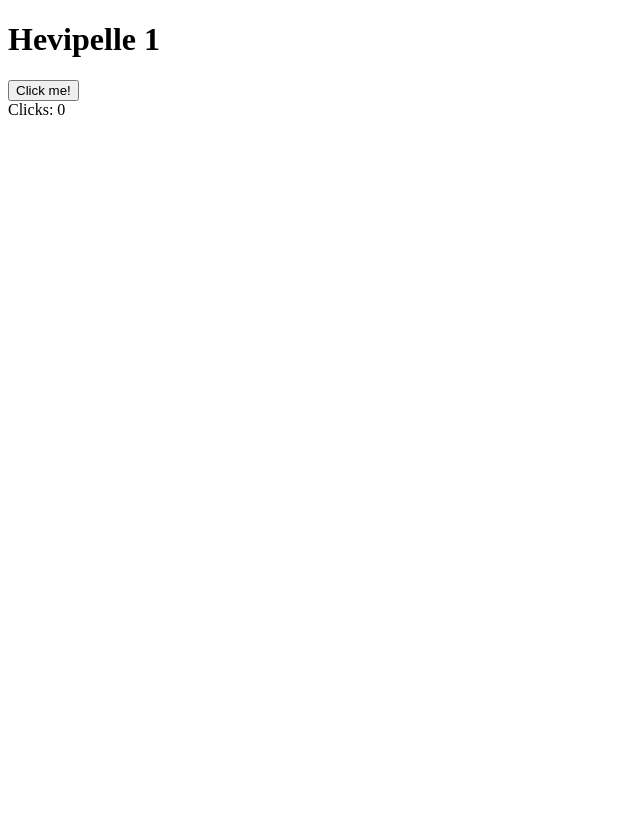
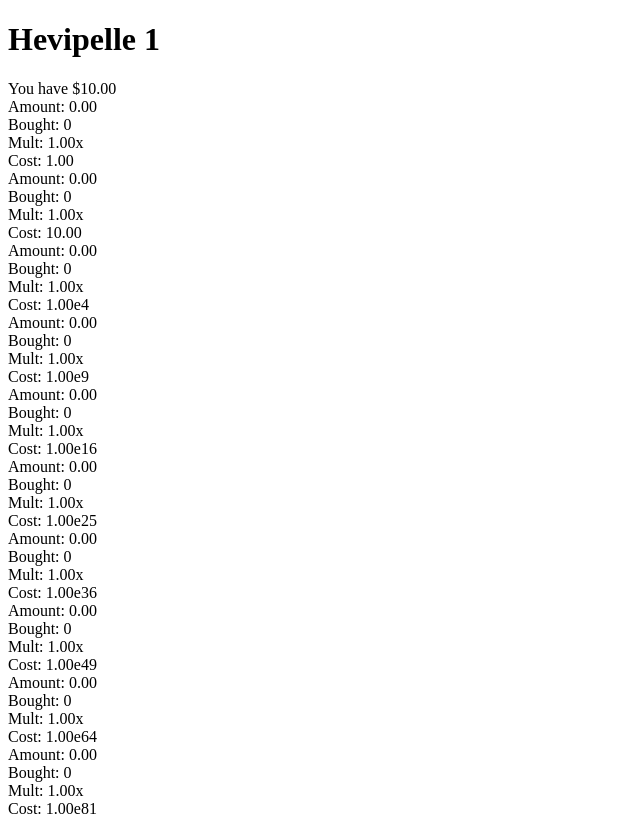
Before and after one commit to rotwang00/hevipelle, a plain HTML site: page index.html in a window 1280 px wide. Shown: the whole page, without its empty margins (0-640 px from the left). Before the commit the page ends 800 px from the top, so only its background shows below. Drawn offline with Linux system fonts and the light colour scheme.

Commit message:
Added main game loop

```diff
--- a/index.html
+++ b/index.html
@@ -9,8 +9,19 @@
   </head>
   <body>
     <h1>Hevipelle 1</h1>
-    <button onclick="clicked()">Click me!</button>
-    <div id="clicks">Clicks: 0</div>
+    <div id="currency">You have $10</div>
+    <div class="generators-container">
+      <div class="generator" id="gen1"></div>
+      <div class="generator" id="gen2"></div>
+      <div class="generator" id="gen3"></div>
+      <div class="generator" id="gen4"></div>
+      <div class="generator" id="gen5"></div>
+      <div class="generator" id="gen6"></div>
+      <div class="generator" id="gen7"></div>
+      <div class="generator" id="gen8"></div>
+      <div class="generator" id="gen9"></div>
+      <div class="generator" id="gen10"></div>
+    </div>
   </body>
   <script src="script.js"></script>
 </html>
--- a/script.js
+++ b/script.js
@@ -1,6 +1,59 @@
-let clicks = 0;
+let money = 10;
+let generators = [];
+let lastUpdate = Date.now();
 
-function clicked() {
-  clicks += 1;
-  document.getElementById("clicks").textContent = `Clicks: ${clicks}`;
+for (let i = 0; i < 10; i++) {
+  let generator = {
+    cost: Math.pow(Math.pow(10, i), i),
+    bought: 0,
+    amount: 0,
+    mult: 1,
+  };
+  generators.push(generator);
 }
+
+function format(amount) {
+  let power = Math.floor(Math.log10(amount));
+  let mantissa = amount / Math.pow(10, power);
+  if (power < 3) {
+    return amount.toFixed(2);
+  } else {
+    return mantissa.toFixed(2) + "e" + power;
+  }
+}
+
+function updateGUI() {
+  document.getElementById("currency").textContent = `You have $${format(
+    money
+  )}`;
+  for (let i = 0; i < 10; i++) {
+    let g = generators[i];
+    document.getElementById("gen" + (i + 1)).innerHTML =
+      "Amount: " +
+      format(g.amount) +
+      "<br>Bought: " +
+      g.bought +
+      "<br>Mult: " +
+      format(g.mult) +
+      "x<br>Cost: " +
+      format(g.cost);
+  }
+}
+
+function productionLoop(diff) {
+  money += generators[0].amount * generators[0].mult * diff;
+  for (let i = 1; i < 10; i++) {
+    generators[i - 1].amount +=
+      (generators[i].amount * generators[i].mult * diff) / 5;
+  }
+}
+
+function mainLoop() {
+  let diff = (Date.now() - lastUpdate) / 1000;
+
+  productionLoop(diff);
+  updateGUI();
+  lastUpdate = Date.now();
+}
+
+setInterval(mainLoop, 50);
```
